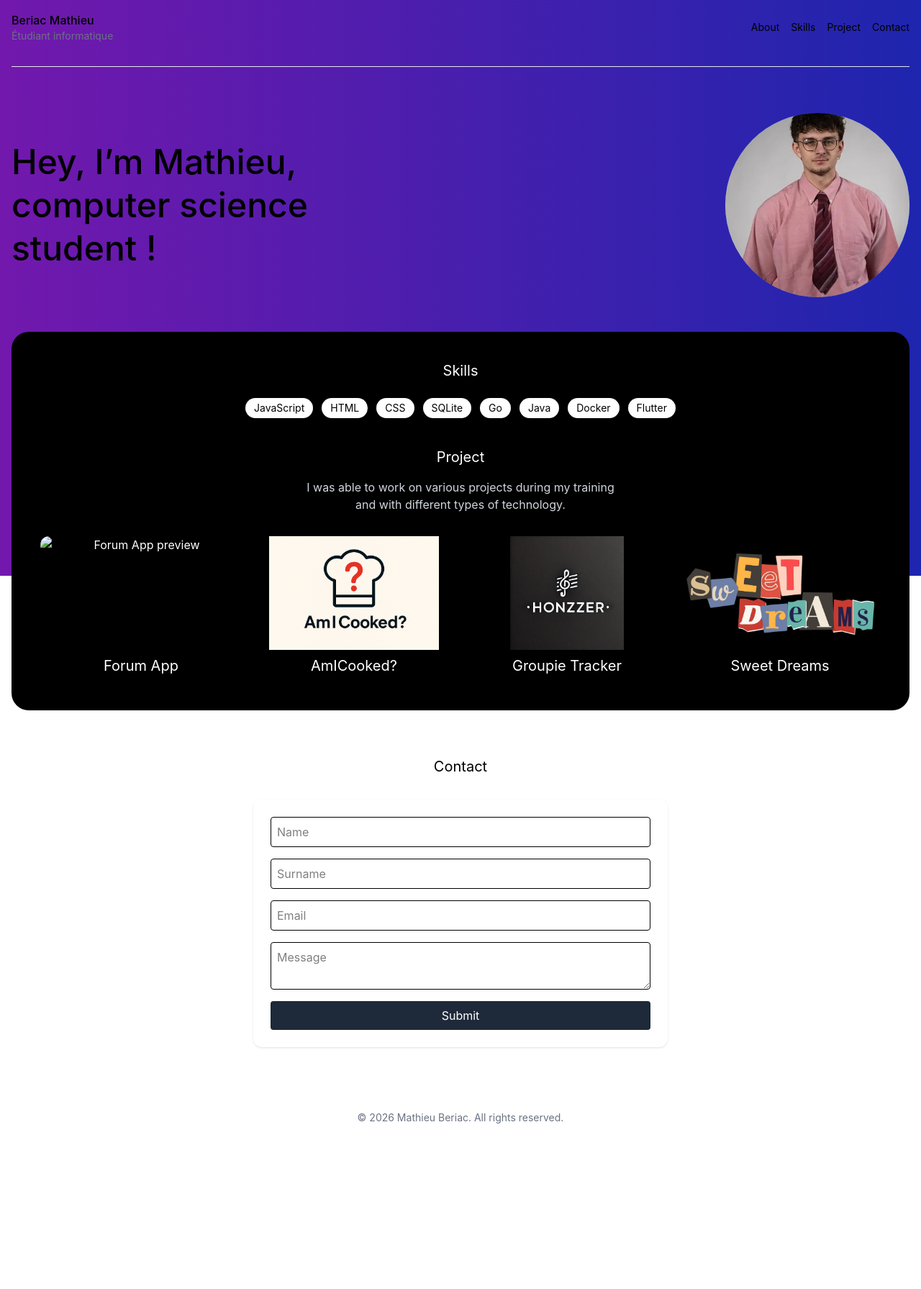
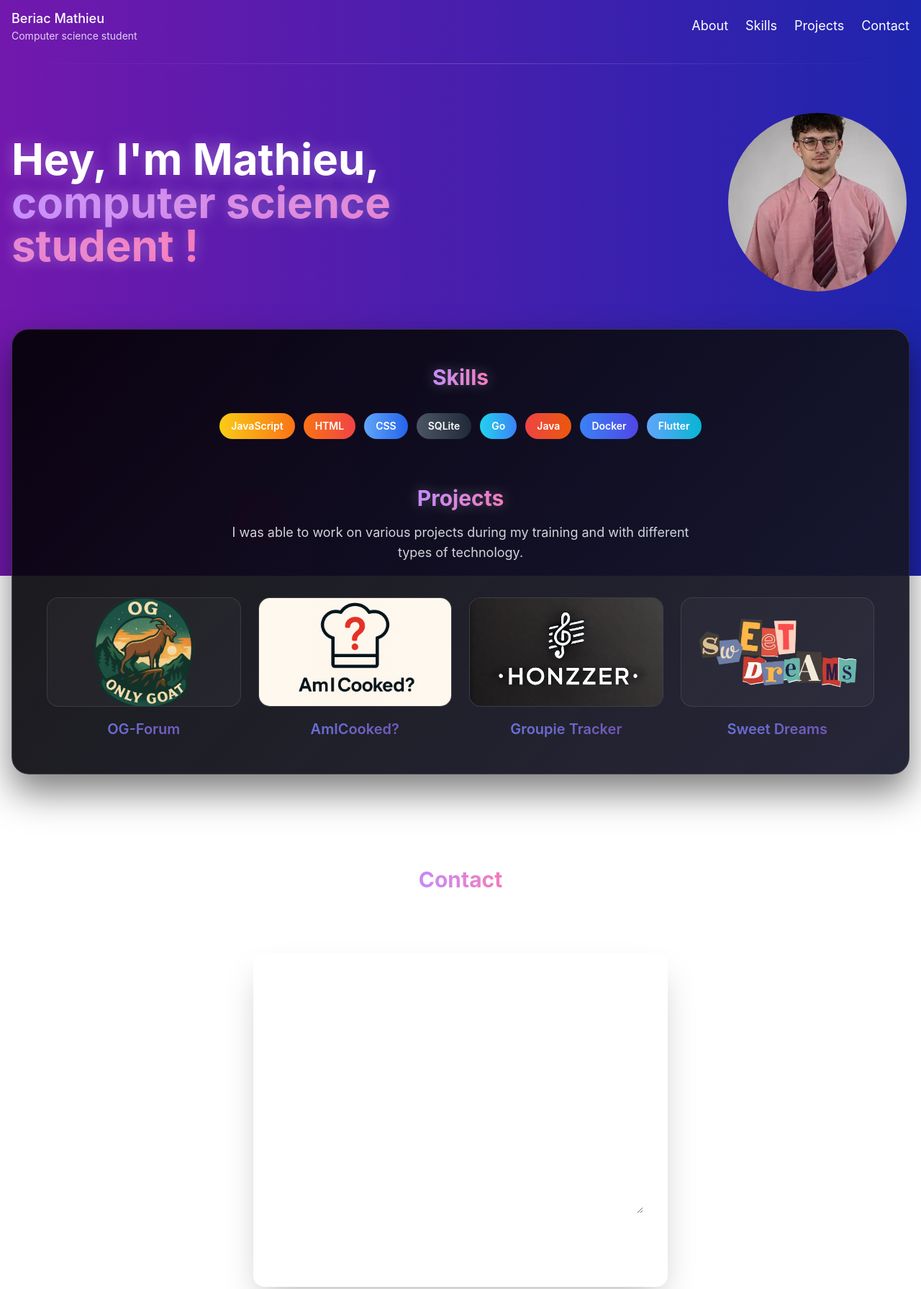
Before and after one commit to BerMath/Portfolio, a website built with Vite: page index.html in a window 1280 px wide. Shown: the top 1791 px of the page at 72% size. Before the commit the page ends 1587 px from the top, so only its background shows below. Built offline with nearby package versions, Linux system fonts and the light colour scheme; files whose address does not match are found by name.

Commit message:
feat: :art: Ajout de la nouvelle DA du site et modification du code

```diff
--- a/index.html
+++ b/index.html
@@ -1,16 +1,18 @@
 <!DOCTYPE html>
-<html lang="fr">
+<html lang="en">
 <head>
   <meta charset="UTF-8" />
   <meta name="viewport" content="width=device-width, initial-scale=1.0" />
-  <meta namem="description" content="Bonjour et bienvenue sur mon premier Portfolio!"/>
+  <meta name="description" content="Bonjour et bienvenue sur mon premier Portfolio!"/>
   <title>Mathieu Beriac – Portfolio</title>
+  <script src="https://cdn.tailwindcss.com"></script>
   <link href="/src/style.css" rel="stylesheet" />
 </head>
 
 <body class="relative overflow-x-hidden">
-<div class="area w-full h-screen absolute bg-gradient-to-l from-[#8f94fb] to-[#4e54c8] -z-10">
-  <ul class="circles relative w-full h-full overflow-hidden">
+  <!-- Animated Background -->
+  <div class="area">
+    <ul class="circles">
       <li class="circle circle1"></li>
       <li class="circle circle2"></li>
       <li class="circle circle3"></li>
@@ -23,208 +25,224 @@
       <li class="circle circle10"></li>
     </ul>
   </div>
-  <main class="max-w-7xl mx-auto px-4">
+
+  <main class="max-w-7xl mx-auto px-4 relative z-10">
 
     <!-- HEADER -->
-    <header class="flex flex-col gap-2 py-4
-                   md:flex-row md:items-center md:justify-between">
-
+    <header class="flex flex-col gap-1 py-3 md:flex-row md:items-center md:justify-between">
       <div>
-        <p class="font-medium">Beriac Mathieu</p>
-        <p class="text-sm text-gray-500">Étudiant informatique</p>
+        <p class="font-medium text-white text-lg">Beriac Mathieu</p>
+        <p class="text-sm text-white/80">Computer science student</p>
       </div>
 
       <nav>
-        <ul class="flex gap-4 text-sm">
-          <li><a href="#about">About</a></li>
-          <li><a href="#skills">Skills</a></li>
-          <li><a href="#projects">Project</a></li>
-          <li><a href="#contact">Contact</a></li>
+        <ul class="flex gap-6 text-sm">
+          <li><a href="#about" class="text-white text-lg hover:text-purple-300 transition">About</a></li>
+          <li><a href="#skills" class="text-white text-lg hover:text-purple-300 transition">Skills</a></li>
+          <li><a href="#projects" class="text-white text-lg hover:text-purple-300 transition">Projects</a></li>
+          <li><a href="#contact" class="text-white text-lg hover:text-purple-300 transition">Contact</a></li>
         </ul>
       </nav>
     </header>
 
-    <div class="w-full h-px bg-gray-200 my-4"></div>
+    <div class="w-full h-px bg-gradient-to-r from-transparent via-white/20 to-transparent my-4"></div>
 
     <!-- HERO -->
-    <section id="about" class="flex flex-col gap-10 py-12
-                               md:flex-row md:items-center md:justify-between">
-
-      <h1 class="text-3xl font-medium leading-tight
-                 md:text-5xl md:max-w-xl">
-        Hey, I’m Mathieu,<br />
+    <section id="about" class="flex flex-col gap-10 py-12 md:flex-row md:items-center md:justify-between">
+      <h1 class="text-4xl font-bold leading-tight text-white glow-text md:text-6xl md:max-w-xl">
+        Hey, I'm Mathieu,<br />
+        <span class="bg-gradient-to-r from-purple-400 to-pink-400 bg-clip-text text-transparent">
           computer science student !
+        </span>
       </h1>
 
       <div class="flex justify-center md:justify-end">
-  <div class="w-48 h-48 rounded-full bg-blue-500 flex items-center justify-center
-              md:w-64 md:h-64 overflow-hidden">
+        <div class="w-48 h-48 rounded-full bg-gradient-to-br from-purple-500 to-pink-500 p-1
+                    md:w-64 md:h-64 overflow-hidden hover:scale-105 transition-transform duration-300">
+          <div class="w-full h-full rounded-full overflow-hidden bg-gray-900">
             <img src="/src/image/B2-INFO-20.webp" alt="Profile picture" loading="lazy"
                  class="w-full h-full object-cover" />
+          </div>
         </div>
       </div>
     </section>
 
     <!-- SKILLS + PROJECTS -->
-    <section id="skills" class="bg-black text-white rounded-3xl p-6
-                                md:p-10">
+    <section id="skills" class="skills-section text-white rounded-3xl p-8 md:p-12 mb-16">
 
-      <h2 class="text-center text-xl mb-6">Skills</h2>
+      <h2 class="text-center text-3xl font-bold mb-8 glow-text">
+        <span class="bg-gradient-to-r from-purple-400 to-pink-400 bg-clip-text text-transparent">
+          Skills
+        </span>
+      </h2>
 
-      <div class="flex flex-wrap justify-center gap-3 mb-10">
-        <span class="bg-white text-black px-3 py-1 rounded-full text-sm">JavaScript</span>
-        <span class="bg-white text-black px-3 py-1 rounded-full text-sm">HTML</span>
-        <span class="bg-white text-black px-3 py-1 rounded-full text-sm">CSS</span>
-        <span class="bg-white text-black px-3 py-1 rounded-full text-sm">SQLite</span>
-        <span class="bg-white text-black px-3 py-1 rounded-full text-sm">Go</span>
-        <span class="bg-white text-black px-3 py-1 rounded-full text-sm">Java</span>
-        <span class="bg-white text-black px-3 py-1 rounded-full text-sm">Docker</span>
-        <span class="bg-white text-black px-3 py-1 rounded-full text-sm">Flutter</span>
+      <div class="flex flex-wrap justify-center gap-3 mb-16">
+        <span class="skill-badge bg-gradient-to-r from-yellow-400 to-orange-500 text-white px-4 py-2 rounded-full text-sm font-semibold cursor-pointer">
+          JavaScript
+        </span>
+        <span class="skill-badge bg-gradient-to-r from-orange-500 to-red-500 text-white px-4 py-2 rounded-full text-sm font-semibold cursor-pointer">
+          HTML
+        </span>
+        <span class="skill-badge bg-gradient-to-r from-blue-400 to-blue-600 text-white px-4 py-2 rounded-full text-sm font-semibold cursor-pointer">
+          CSS
+        </span>
+        <span class="skill-badge bg-gradient-to-r from-gray-600 to-gray-800 text-white px-4 py-2 rounded-full text-sm font-semibold cursor-pointer">
+          SQLite
+        </span>
+        <span class="skill-badge bg-gradient-to-r from-cyan-400 to-blue-500 text-white px-4 py-2 rounded-full text-sm font-semibold cursor-pointer">
+          Go
+        </span>
+        <span class="skill-badge bg-gradient-to-r from-red-500 to-orange-600 text-white px-4 py-2 rounded-full text-sm font-semibold cursor-pointer">
+          Java
+        </span>
+        <span class="skill-badge bg-gradient-to-r from-blue-500 to-indigo-600 text-white px-4 py-2 rounded-full text-sm font-semibold cursor-pointer">
+          Docker
+        </span>
+        <span class="skill-badge bg-gradient-to-r from-blue-400 to-cyan-500 text-white px-4 py-2 rounded-full text-sm font-semibold cursor-pointer">
+          Flutter
+        </span>
       </div>
 
-      <h2 id="projects" class="text-center text-xl mb-4">Project</h2>
+      <h2 id="projects" class="text-center text-3xl font-bold mb-4 glow-text">
+        <span class="bg-gradient-to-r from-purple-400 to-pink-400 bg-clip-text text-transparent">
+          Projects
+        </span>
+      </h2>
 
-      <p class="max-w-md mx-auto text-center text-gray-300 mb-8">
-        I was able to work on various projects during my training and with
-        different types of technology.
+      <p class="max-w-2xl mx-auto text-center text-gray-300 mb-12 text-lg">
+        I was able to work on various projects during my training and with different types of technology.
       </p>
 
-  <div class="grid grid-cols-2 gap-4 md:grid-cols-4">
+      <div class="grid grid-cols-2 gap-6 md:grid-cols-4 project-grid">
 
         <!-- PROJECT 1 -->
-  <div class="space-y-2">
+        <div class="space-y-3">
           <button
-      command="show-modal"
-      commandfor="dialog-forum"
-      class="w-full overflow-hidden rounded-xl
-             hover:scale-[1.02] transition
-             focus:outline-none focus:ring-2 focus:ring-white/40">
+            onclick="document.getElementById('dialog-forum').showModal()"
+            class="project-card w-full overflow-hidden rounded-2xl focus:outline-none focus:ring-2 focus:ring-purple-500">
+            <div class="aspect-video relative overflow-hidden bg-gradient-to-br from-purple-900/20 to-pink-900/20">
               <img
-    src="/src/image/Akira.jpg" loading="lazy"
-    alt="Forum App preview"
-    class="w-full aspect-video object-contain"
+                src="/src/image/OG-Forum-logo.webp"
+                alt="OG-Forum logo"
+                loading="lazy"
+                class="absolute inset-0 w-full h-full object-cover max-w-[70%] mx-auto"
               />
+            </div>
           </button>
 
-    <p class="text-xl text-white text-center">Forum App</p>
+          <p class="text-xl text-white text-center font-semibold project-title">OG-Forum</p>
 
-    <dialog id="dialog-forum" class="fixed inset-0 m-auto
-         w-full max-w-lg
-         rounded-xl bg-gray-800 p-6 text-white
-         backdrop:bg-black/50">
-      <div class="flex items-center justify-center p-4">
-        <div class="bg-gray-800 rounded-xl p-6 max-w-lg w-full text-white">
-          <h3 class="text-lg font-semibold mb-2">Forum App</h3>
-          <p class="text-sm text-gray-400 mb-6">
-            Application de forum avec authentification, posts et commentaires.
+          <dialog id="dialog-forum">
+            <div class="p-8">
+              <h3>OG-Forum</h3>
+              <p>
+                Complete forum application with secure authentication system,
+                real-time post and comment management. Developed with Go and SQLite.
               </p>
-          <div class="flex justify-end">
-            <button command="close" commandfor="dialog-forum"
-              class="px-4 py-2 rounded bg-white/10 hover:bg-white/20">
+              <div class="flex justify-end gap-3 mt-6">
+                <button onclick="document.getElementById('dialog-forum').close()">
                   Close
                 </button>
-          </div>
               </div>
             </div>
           </dialog>
         </div>
 
         <!-- PROJECT 2 -->
-  <div class="space-y-2">
-    <button command="show-modal" commandfor="dialog-cooked"
-      class="w-full overflow-hidden rounded-xl hover:scale-[1.02] transition">
+        <div class="space-y-3">
+          <button
+            onclick="document.getElementById('dialog-cooked').showModal()"
+            class="project-card w-full overflow-hidden rounded-2xl focus:outline-none focus:ring-2 focus:ring-purple-500">
+            <div class="aspect-video overflow-hidden bg-gradient-to-br from-purple-900/20 to-pink-900/20">
               <img
-    src="/src/image/AmICooked-logo.webp" loading="lazy"
+                src="/src/image/AmICooked-logo.webp"
+                loading="lazy"
                 alt="AmICooked? logo"
-    class="w-full aspect-video object-contain"
+                class="w-full h-full object-cover"
               />
+            </div>
           </button>
-    <p class="text-xl text-white text-center">AmICooked?</p>
 
-    <dialog id="dialog-cooked" class="fixed inset-0 m-auto
-         w-full max-w-lg
-         rounded-xl bg-gray-800 p-6 text-white
-         backdrop:bg-black/50">
-      <div class="flex items-center justify-center p-4">
-        <div class="bg-gray-800 rounded-xl p-6 max-w-lg w-full text-white">
-          <h3 class="text-lg font-semibold mb-2">AmICooked?</h3>
-          <p class="text-sm text-gray-400 mb-6">
-            Projet d’analyse logique et résolution de problèmes.
+          <p class="text-xl text-white text-center font-semibold project-title">AmICooked?</p>
+
+          <dialog id="dialog-cooked">
+            <div class="p-8">
+              <h3>AmICooked?</h3>
+              <p>
+                A mobile application built in Flutter/Dart that allows users to find recipes
+                with gamification to gain experience based on the meals they make.
               </p>
-          <div class="flex justify-end">
-            <button command="close" commandfor="dialog-cooked"
-              class="px-4 py-2 rounded bg-white/10 hover:bg-white/20">
+              <div class="flex justify-end gap-3 mt-6">
+                <button onclick="document.getElementById('dialog-cooked').close()">
                   Close
                 </button>
-          </div>
               </div>
             </div>
           </dialog>
         </div>
 
         <!-- PROJECT 3 -->
-  <div class="space-y-2">
-    <button command="show-modal" commandfor="dialog-groupie"
-      class="w-full overflow-hidden rounded-xl hover:scale-[1.02] transition">
+        <div class="space-y-3">
+          <button
+            onclick="document.getElementById('dialog-groupie').showModal()"
+            class="project-card w-full overflow-hidden rounded-2xl focus:outline-none focus:ring-2 focus:ring-purple-500">
+            <div class="aspect-video overflow-hidden bg-gradient-to-br from-purple-900/20 to-pink-900/20">
               <img
-    src="/src/image/Honzzer_LOGO.webp" loading="lazy"
+                src="/src/image/Honzzer_LOGO.webp"
+                loading="lazy"
                 alt="Honzzer logo"
-    class="w-full aspect-video object-contain"
+                class="w-full h-full object-cover"
               />
+            </div>
           </button>
 
-    <p class="text-xl text-white text-center">Groupie Tracker</p>
+          <p class="text-xl text-white text-center font-semibold project-title">Groupie Tracker</p>
 
-    <dialog id="dialog-groupie" class="fixed inset-0 m-auto
-         w-full max-w-lg
-         rounded-xl bg-gray-800 p-6 text-white
-         backdrop:bg-black/50">
-      <div class="flex items-center justify-center p-4">
-        <div class="bg-gray-800 rounded-xl p-6 max-w-lg w-full text-white">
-          <h3 class="text-lg font-semibold mb-2">Groupie Tracker</h3>
-          <p class="text-sm text-gray-400 mb-6">
-            Application web pour suivre des artistes et leurs tournées.
+          <dialog id="dialog-groupie">
+            <div class="p-8">
+              <h3>Groupie Tracker</h3>
+              <p>
+                Dynamic web application for tracking musical artists and their world tours.
+                Integration of external APIs and visualisation of geographical data.
               </p>
-          <div class="flex justify-end">
-            <button command="close" commandfor="dialog-groupie"
-              class="px-4 py-2 rounded bg-white/10 hover:bg-white/20">
+              <div class="flex justify-end gap-3 mt-6">
+                <button onclick="document.getElementById('dialog-groupie').close()">
                   Close
                 </button>
-          </div>
               </div>
             </div>
           </dialog>
         </div>
 
         <!-- PROJECT 4 -->
-  <div class="space-y-2">
-    <button command="show-modal" commandfor="dialog-dreams"
-      class="w-full overflow-hidden rounded-xl hover:scale-[1.02] transition">
+        <div class="space-y-3">
+          <button
+            onclick="document.getElementById('dialog-dreams').showModal()"
+            class="project-card w-full overflow-hidden rounded-2xl focus:outline-none focus:ring-2 focus:ring-purple-500">
+            <div class="aspect-video overflow-hidden bg-gradient-to-br from-purple-900/20 to-pink-900/20">
               <img
-    src="/src/image/sweet_dreams_logo.webp" loading="lazy"
+                src="/src/image/sweet_dreams_logo.webp"
+                loading="lazy"
                 alt="Sweet Dreams App preview"
-    class="w-full aspect-video object-contain"
+                class="w-full h-full object-contain p-4"
               />
+            </div>
           </button>
 
-    <p class="text-xl text-white text-center">Sweet Dreams</p>
+          <p class="text-xl text-white text-center font-semibold project-title">Sweet Dreams</p>
 
-    <dialog id="dialog-dreams" class="fixed inset-0 m-auto
-         w-full max-w-lg
-         rounded-xl bg-gray-800 p-6 text-white
-         backdrop:bg-black/50">
-      <div class="flex   items-center justify-center p-4">
-        <div class="bg-gray-800 rounded-xl p-6 max-w-lg w-full text-white">
-          <h3 class="text-lg font-semibold mb-2">Sweet Dreams</h3>
-          <p class="text-sm text-gray-400 mb-6">
-            Projet créatif orienté UI/UX et animation.
+          <dialog id="dialog-dreams">
+            <div class="p-8">
+              <h3>Sweet Dreams</h3>
+              <p>
+                Sweet Dreams is a puzzle game made in JavaScript for web use.
+                 The player must navigate a character through a series of increasingly complex levels,
+                 using logic and problem-solving skills to overcome obstacles and reach the goal.
               </p>
-          <div class="flex justify-end">
-            <button command="close" commandfor="dialog-dreams"
-              class="px-4 py-2 rounded bg-white/10 hover:bg-white/20">
+              <div class="flex justify-end gap-3 mt-6">
+                <button onclick="document.getElementById('dialog-dreams').close()">
                   Close
                 </button>
-          </div>
               </div>
             </div>
           </dialog>
@@ -234,20 +252,53 @@
 
     </section>
 
-
     <!-- CONTACT -->
     <section id="contact" class="py-16">
 
-      <h2 class="text-center text-xl mb-8">Contact</h2>
-
-      <form class="max-w-xl mx-auto bg-white p-6 rounded-xl shadow">
-        <div class="grid gap-4">
-          <input class="border p-2 rounded" placeholder="Name" />
-          <input class="border p-2 rounded" placeholder="Surname" />
-          <input class="border p-2 rounded" placeholder="Email" />
-          <textarea class="border p-2 rounded" placeholder="Message"></textarea>
-          <button class="bg-gray-800 text-white py-2 rounded">
-            Submit
+      <h2 class="text-center text-3xl font-bold mb-8 text-white glow-text">
+        <span class="bg-gradient-to-r from-purple-400 to-pink-400 bg-clip-text text-transparent">
+          Contact
+        </span>
+      </h2>
+        <h3 class="justify-center text-center font-bold leading-tight text-white glow-text md:text-lg">
+           Please do not hesitate to contact me with any questions or opportunities for collaboration!
+        </h3>
+        <br />
+</form>
+      <form action="https://formsubmit.co/b3b7f899143af6cb73252617905bc304" method="POST" class="max-w-xl mx-auto bg-white/10 backdrop-blur-lg p-8 rounded-2xl shadow-2xl border border-white/20">
+        <div class="grid gap-5">
+          <input
+            class="border border-white/30 bg-white/5 text-white placeholder-white/50 p-3 rounded-lg
+                   focus:outline-none focus:ring-2 focus:ring-purple-500 focus:border-transparent transition"
+            aria-label="Nom"
+            placeholder="Nom"
+            type="text" name="Nom" required
+          />
+          <input
+            class="border border-white/30 bg-white/5 text-white placeholder-white/50 p-3 rounded-lg
+                   focus:outline-none focus:ring-2 focus:ring-purple-500 focus:border-transparent transition"
+            aria-label="Prénom"
+            placeholder="Prénom"
+            type="text" name="Prénom" required
+          />
+          <input
+            type="email"
+            class="border border-white/30 bg-white/5 text-white placeholder-white/50 p-3 rounded-lg
+                   focus:outline-none focus:ring-2 focus:ring-purple-500 focus:border-transparent transition"
+            aria-label="Email"
+            placeholder="Email"
+            type="email" name="Email" required
+          />
+          <textarea
+            class="border border-white/30 bg-white/5 text-white placeholder-white/50 p-3 rounded-lg
+                   focus:outline-none focus:ring-2 focus:ring-purple-500 focus:border-transparent transition
+                   min-h-[120px]"
+            placeholder="Message"
+          ></textarea>
+          <button type="submit"
+            class="bg-gradient-to-r from-purple-600 to-pink-600 hover:from-purple-700 hover:to-pink-700
+                   text-white font-semibold py-3 rounded-lg transition-all hover:scale-105 hover:shadow-lg">
+            Envoyer
           </button>
         </div>
       </form>
@@ -255,7 +306,35 @@
     </section>
 
   </main>
+
+  <footer class="text-center py-8 text-sm text-white/70 border-t border-white/10">
+    <p>&copy; 2026 Mathieu Beriac. All rights reserved.</p>
+  </footer>
+
+  <script>
+    // Prevent scroll jump when opening dialogs
+    document.querySelectorAll('button[onclick*="showModal"]').forEach(button => {
+      button.addEventListener('click', (e) => {
+        e.preventDefault();
+        const dialogId = button.getAttribute('onclick').match(/getElementById\('([^']+)'\)/)[1];
+        const dialog = document.getElementById(dialogId);
+        if (dialog) {
+          dialog.showModal();
+        }
+      });
+    });
+
+    // Also handle close buttons
+    document.querySelectorAll('dialog button').forEach(button => {
+      button.addEventListener('click', (e) => {
+        const dialog = e.target.closest('dialog');
+        if (dialog) {
+          e.preventDefault();
+          dialog.close();
+        }
+      });
+    });
+  </script>
+
 </body>
-<footer class="text-center py-6 text-sm text-gray-500">
-  &copy; 2026 Mathieu Beriac. All rights reserved.
 </html>
```
Lines whose indentation alone changed are shown as unchanged.
